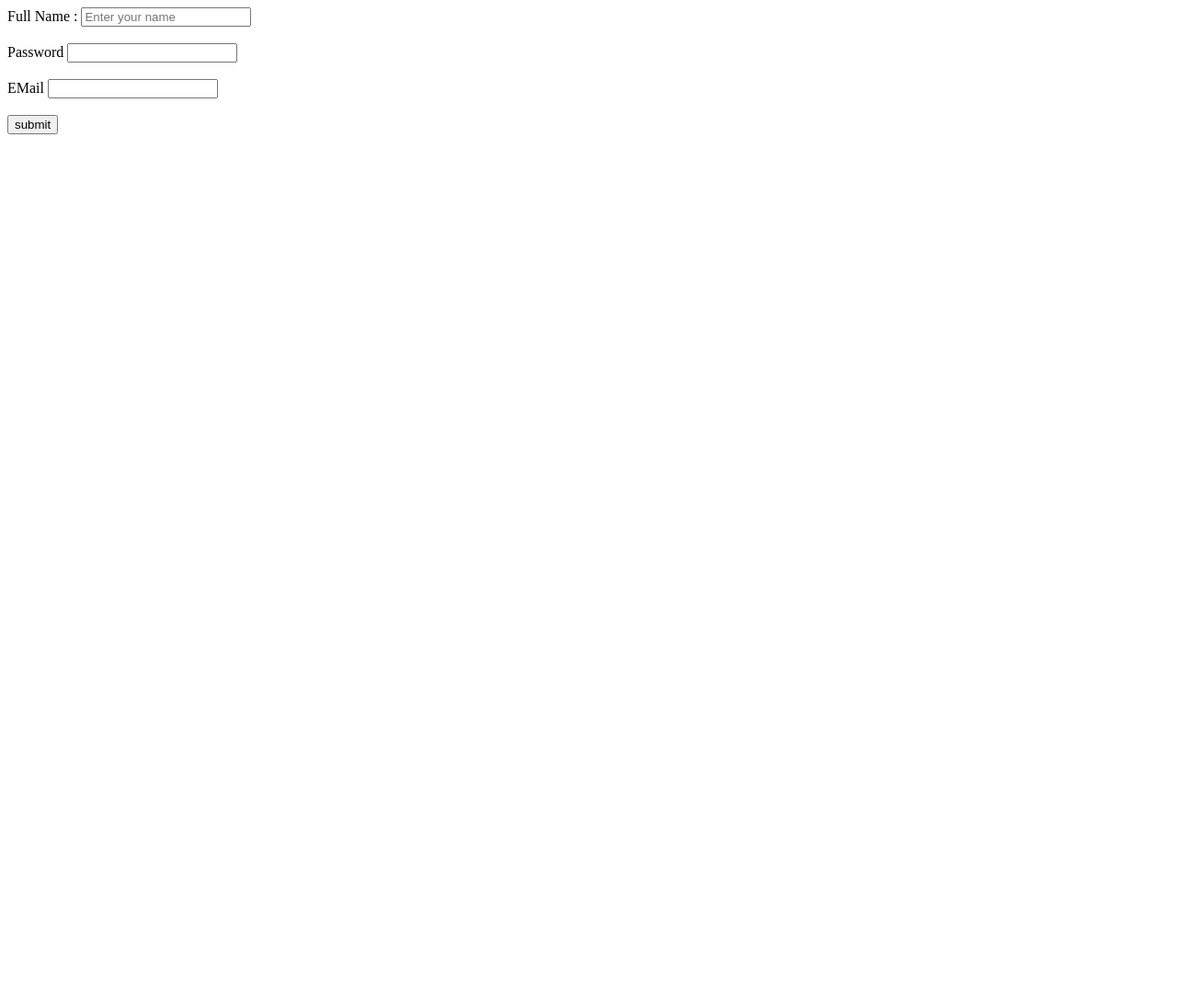
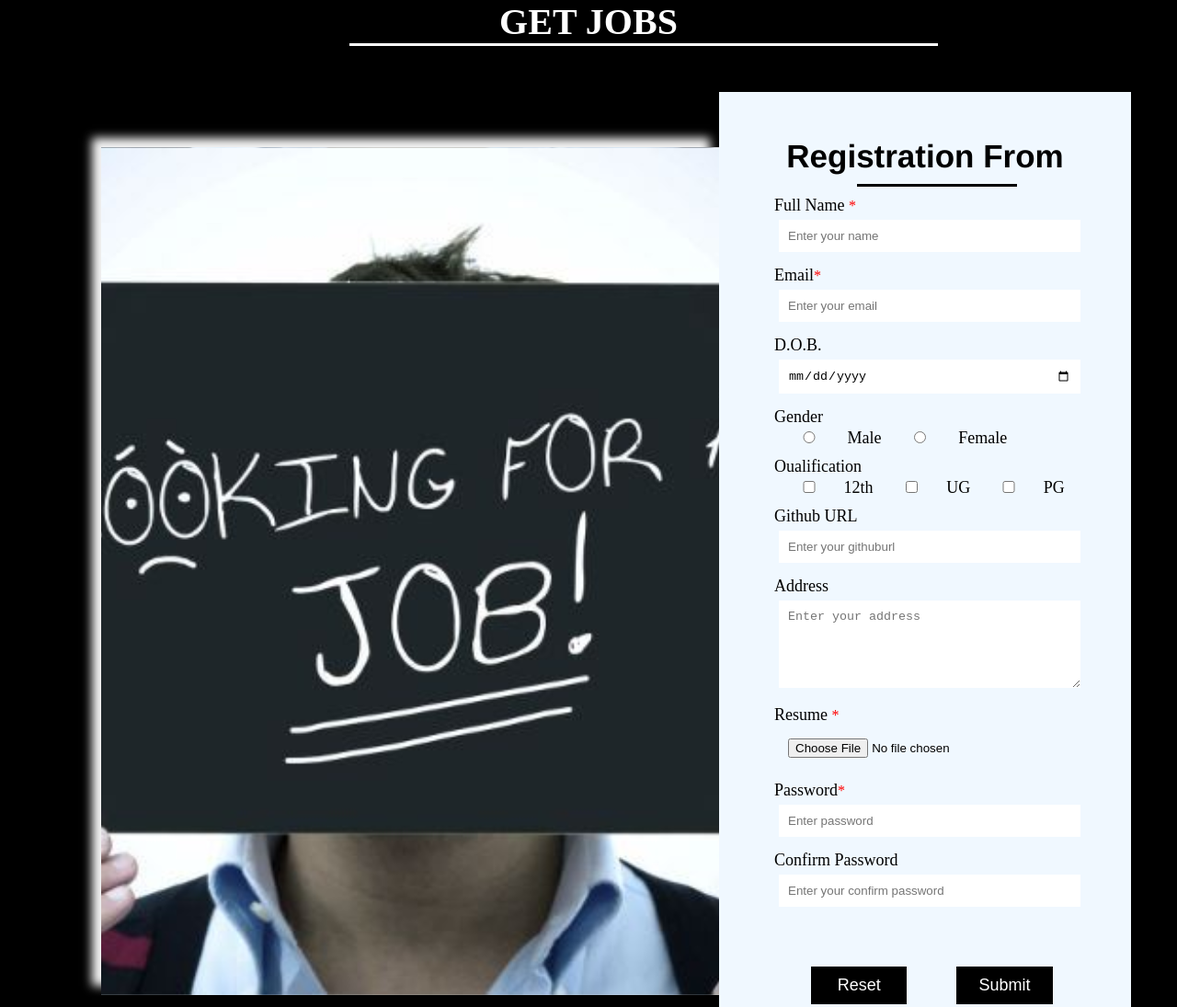
Before and after one commit to Divyanka02/Mernclassescode, a plain HTML site: page form.html in a window 1280 px wide. Shown: the top 1095 px of the page at 92% size. Before the commit the page ends 800 px from the top, so only its background shows below. Drawn offline with Linux system fonts and the light colour scheme.

Commit message:
form class assignment

```diff
--- a/form.html
+++ b/form.html
@@ -4,20 +4,183 @@
     <meta charset="UTF-8">
     <meta http-equiv="X-UA-Compatible" content="IE=edge">
     <meta name="viewport" content="width=device-width, initial-scale=1.0">
-    <title>HTML Form</title>
+    <title>Face Heaven||Registration</title>
+<style>
+    *
+    {
+        margin: 0;
+        padding: 0;
+        box-sizing: border-box;
+    }
+body{
+    background-color: black;
+}
+h1{
+    text-align: center;
+    color: white;
+    font-size:40px;
+    font-weight: bolder;
+}
+.line
+{
+    width: 50%;
+    height: 3px;
+    background-color: white;
+    margin-left: 380px;
+
+}
+.line2
+{
+    width: 50%;
+    height: 3px;
+    background-color: black;
+    margin-left: 100px;
+
+}
+.section1
+{
+
+    display: flex;
+    margin: 50px;
+
+}
+.section1 .container1
+{
+    flex: 60%;
+
+    background-image: url("job.jpg");
+    background-size: cover;
+    background-position: center;
+    margin: 60PX 0 60PX 60PX;
+  box-shadow: -10px -10px 10px whitesmoke;
+}
+.section1 .container2
+{
+    flex: 40%;
+  background-color: aliceblue;
+}
+.section1 .container2 form{
+    padding: 50px;
+
+}
+.section1 .container2 h3
+{
+    font-size: 35px;
+    text-align: center;
+    font-family: 'Franklin Gothic Medium', 'Arial Narrow', Arial, sans-serif;
+    margin-bottom: 10px;
+}
+label
+{
+    font-size: 18px;
+    font-weight: 400;
+
+}
+input[type="text"],
+input[type="password"],
+input[type="email"],
+input[type="url"],input[type="date"],
+input[type="file"],textarea
+
+{
+    margin: 5px;
+    border: 0;
+    padding: 10px;
+    width: 100%;
+}
+input[type="radio"],
+input[type="checkbox"]
+{
+    margin: 5px;
+    border: 0;
+    width: 20%;
+    padding: 10px;
+}
+p
+{
+    margin: 10px;
+}
+span
+{
+    color: red;
+}
+.button
+{
+    width: 30%;
+    padding: 10px;
+    font-size: 18px;
+    margin-left: 50px;
+    margin-top: 50px;
+    background-color: black;
+    color: white;
+    border: 0;
+
+}
+.button:hover
+{
+    color: black;
+    background-color: beige;
+}
+</style>
+
+
+
 </head>
 <body>
-    <form>
-<label for="fullname">Full Name :</label>
-<input type="text" placeholder="Enter your name" id="fullname">
-<br><br>
-<label for="pass">Password</label>
-<input type="password" id="pass">
-<br><br>
-<label for="mail">EMail</label>
-<input type="email" id="mail">
-<br><br>
-<input type="submit" value="submit">
+    <h1>GET JOBS</h1>
+    <div class="line"></div>
+    <div class="section1">
+        <div class="container1">
+
+        </div>
+        <div class="container2">
+            <form>
+        <h3>Registration From</h3>
+        <div class="line2"></div>
+        <p><label for="fullname">Full Name </label><span>*</span>
+            <input type="text" placeholder="Enter your name" id="fullname" required></p>
+
+<p><label for="mail">Email</label><span>*</span>
+    <input type="email" id="mail" placeholder="Enter your email" required ></p>
+
+<p>
+    <label for="DOB">D.O.B.</label>
+    <input id="DOB"  type="date"  min="1991-01-01"></p>
+<p>
+    <label for="gender">Gender</label><br>
+<input type="radio" id="male" name="gender">
+<label for="male">Male</label>
+<input type="radio" id="female" name="gender" >
+<label for="female">Female</label>
+</p>
+<p>
+<label for="qualificATION" >Oualification</label><br>
+<input type="checkbox" ><label for="12th">12th</label>
+<input type="checkbox" ><label for="UG">UG</label>
+<input type="checkbox" ><label for="PG">PG</label>
+</p>
+<p><label for="github">Github URL</label>
+    <input type="url" id="github" placeholder="Enter your githuburl" ></p>
+
+
+<p><label for="query">Address </label>
+    <textarea id="query" rows="5" cols="30" placeholder="Enter your address" ></textarea>
+    </p>
+<p><label for="resume">Resume </label><span>*</span>
+    <input type="file" id="resume" required></p>
+
+<p><label for="pass">Password</label><span>*</span>
+    <input type="password" id="pass" placeholder="Enter password" required>  </p>
+    <p>
+    <label for="pass">Confirm Password</label>
+    <input type="password" id="pass" placeholder="Enter your confirm password" >
+    </p>
+
+<input type="reset" class="button" value="Reset">
+ <input type="submit" value="Submit" class="button">
     </form>
+        </div>
+    </div>
+
 </body>
 </html>
```
Also changed, not shown: job.jpg (added).
